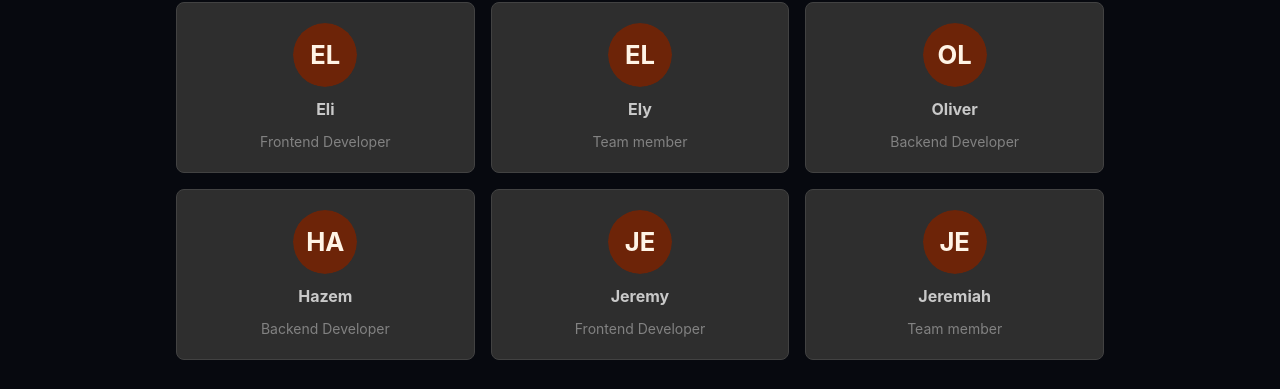
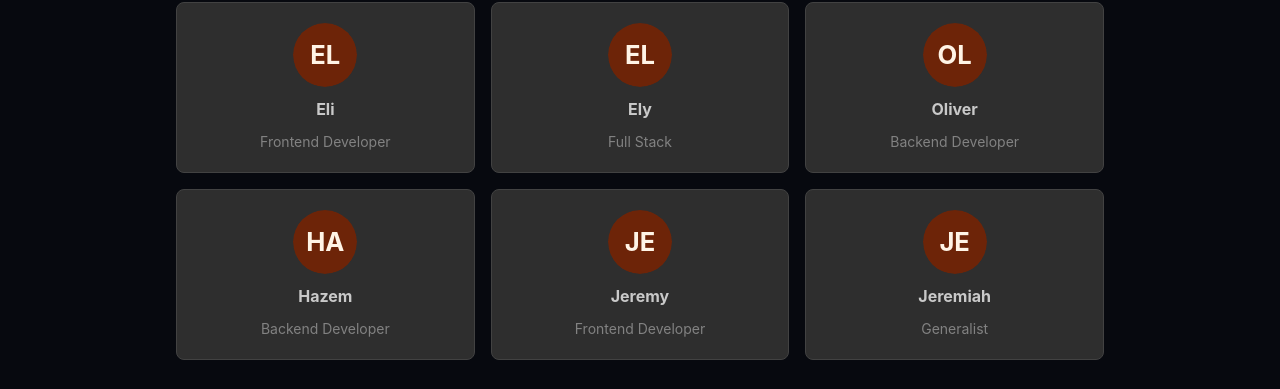
Before and after one commit to elidellman/MissionAcceptedHackathon2026, a React (Vite) app in the folder frontend/: page /team in a window 1280 px wide. Shown: the part 221-610 px from the top of the page. Built offline with nearby package versions, Linux system fonts and the light colour scheme.

Commit message:
Changed role names for Ely and Jeremiah

```diff
--- a/frontend/src/pages/Team.jsx
+++ b/frontend/src/pages/Team.jsx
@@ -3,11 +3,11 @@
 // PLACEHOLDER: roles are 'Team member' for everyone except Jeremy — fill in real roles / add links.
 const TEAM = [
   { name: 'Eli', role: 'Frontend Developer' },
-  { name: 'Ely', role: 'Team member' },
+  { name: 'Ely', role: 'Full Stack' },
   { name: 'Oliver', role: 'Backend Developer' },
   { name: 'Hazem', role: 'Backend Developer' },
   { name: 'Jeremy', role: 'Frontend Developer' },
-  { name: 'Jeremiah', role: 'Team member' },
+  { name: 'Jeremiah', role: 'Generalist' },
 ]
 
 export default function Team() {
```
